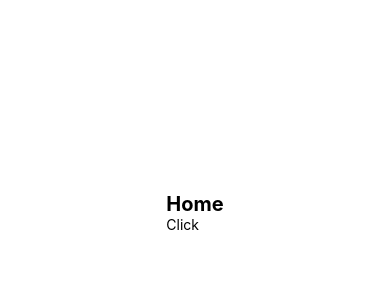
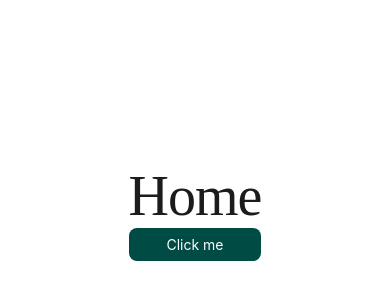
Before and after one commit to GerardoVazGa/flowcash-app, a React Native app: screen / in a window 390 px wide. Shown: the part 210-510 px from the top of the page. Built offline with nearby package versions, Linux system fonts and the light colour scheme.

Commit message:
refactor: put correct name components like button and text

```diff
--- a/app/screens/Home.jsx
+++ b/app/screens/Home.jsx
@@ -1,7 +1,7 @@
 import { View, Text} from "react-native";
 import Section from "../../components/layouts/Section.jsx";
-import { Button } from "../../components/ui/Buttons";
-import { Title } from "../../components/ui/Typography.jsx";
+import { AppButton } from "../../components/ui/AppButton.jsx";
+import { AppText } from "../../components/ui/AppText.jsx";
 
 const styles = {
     width: 50,
@@ -16,8 +16,8 @@ const styles = {
 export function Home(){
     return (
         <Section>
-            <Title variant="large">Home</Title>
-            <Button text="Click" onAction={() => alert("Click")} styles={styles}/>
+            <AppText variant="display">Home</AppText>
+            <AppButton text="Click me" onAction={() => alert("Click")} styles={styles} size="sm" rounded="lg"/>
         </Section>
     )
 }
```
